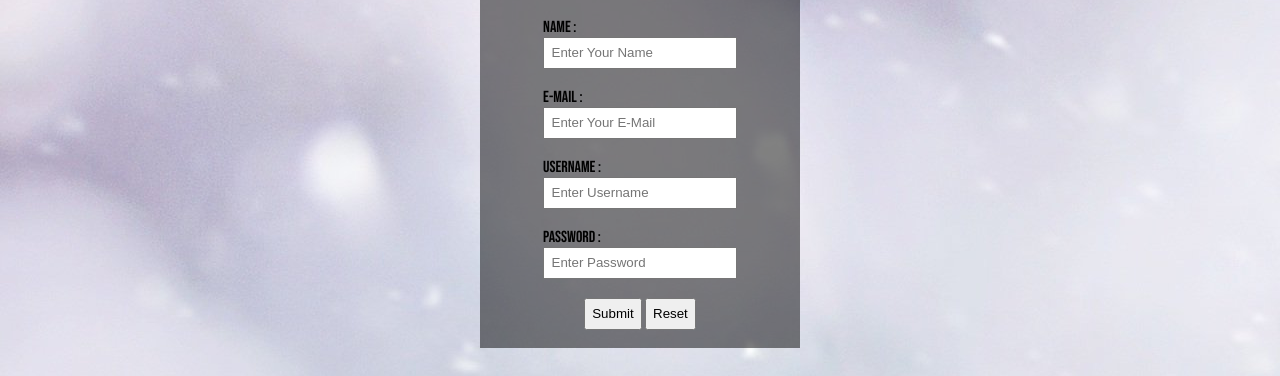
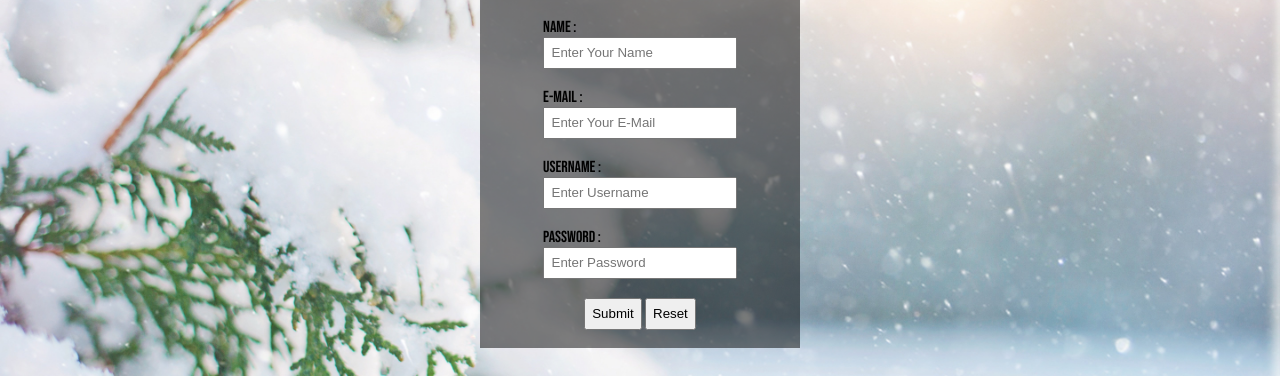
Before and after one commit to adityaunik/form-project, a plain HTML site: page index.html in a window 1280 px wide. Shown: the part 357-733 px from the top of the page. Drawn offline with Linux system fonts and the light colour scheme.

Commit message:
Update style.css

```diff
--- a/style.css
+++ b/style.css
@@ -5,7 +5,8 @@
 
 }
 body{
-  background-image: url("./image1.jpg")
+  background-image: url("./image1.jpg");
+    background-size: cover;
 }
 
 
```
